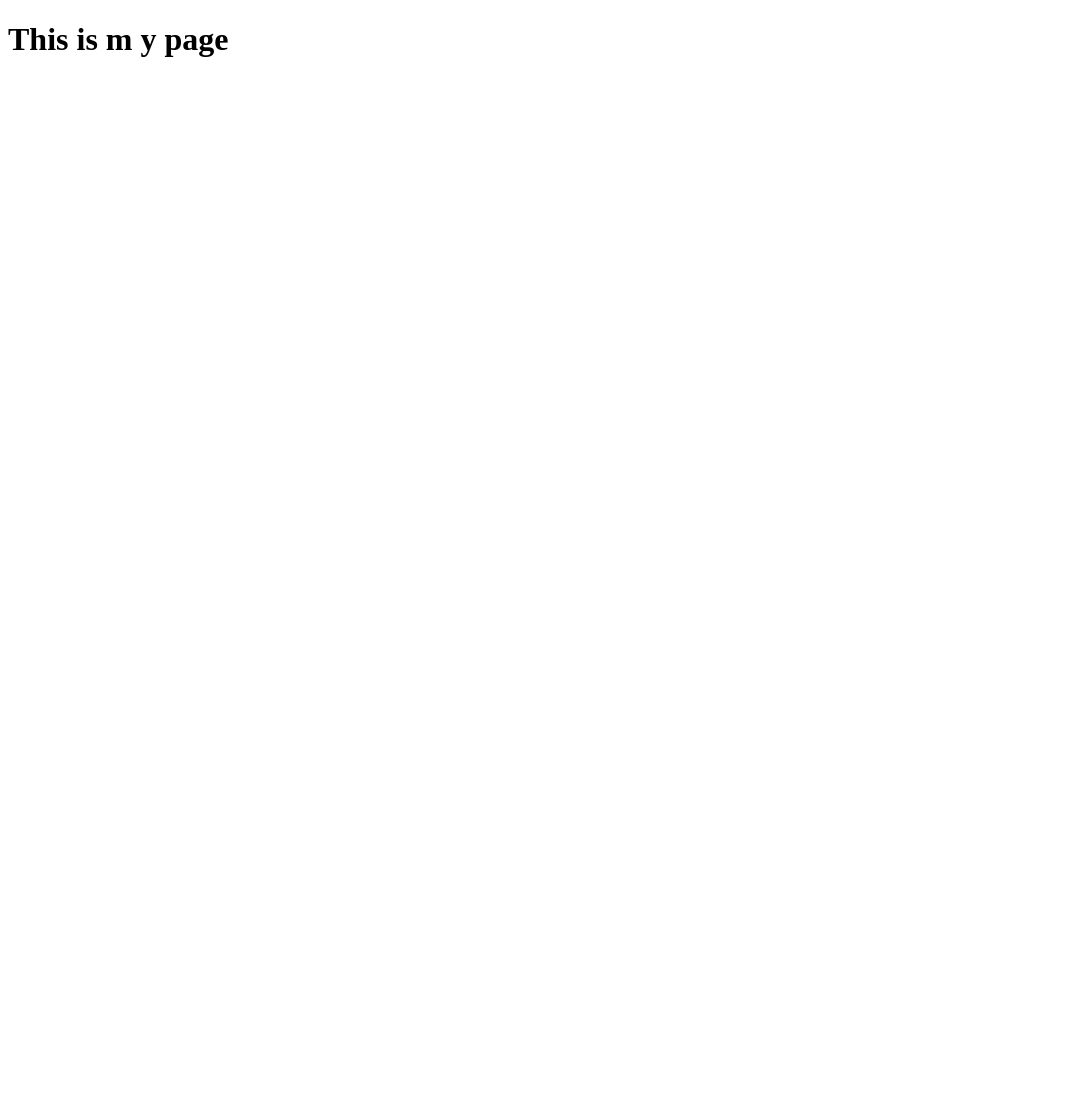
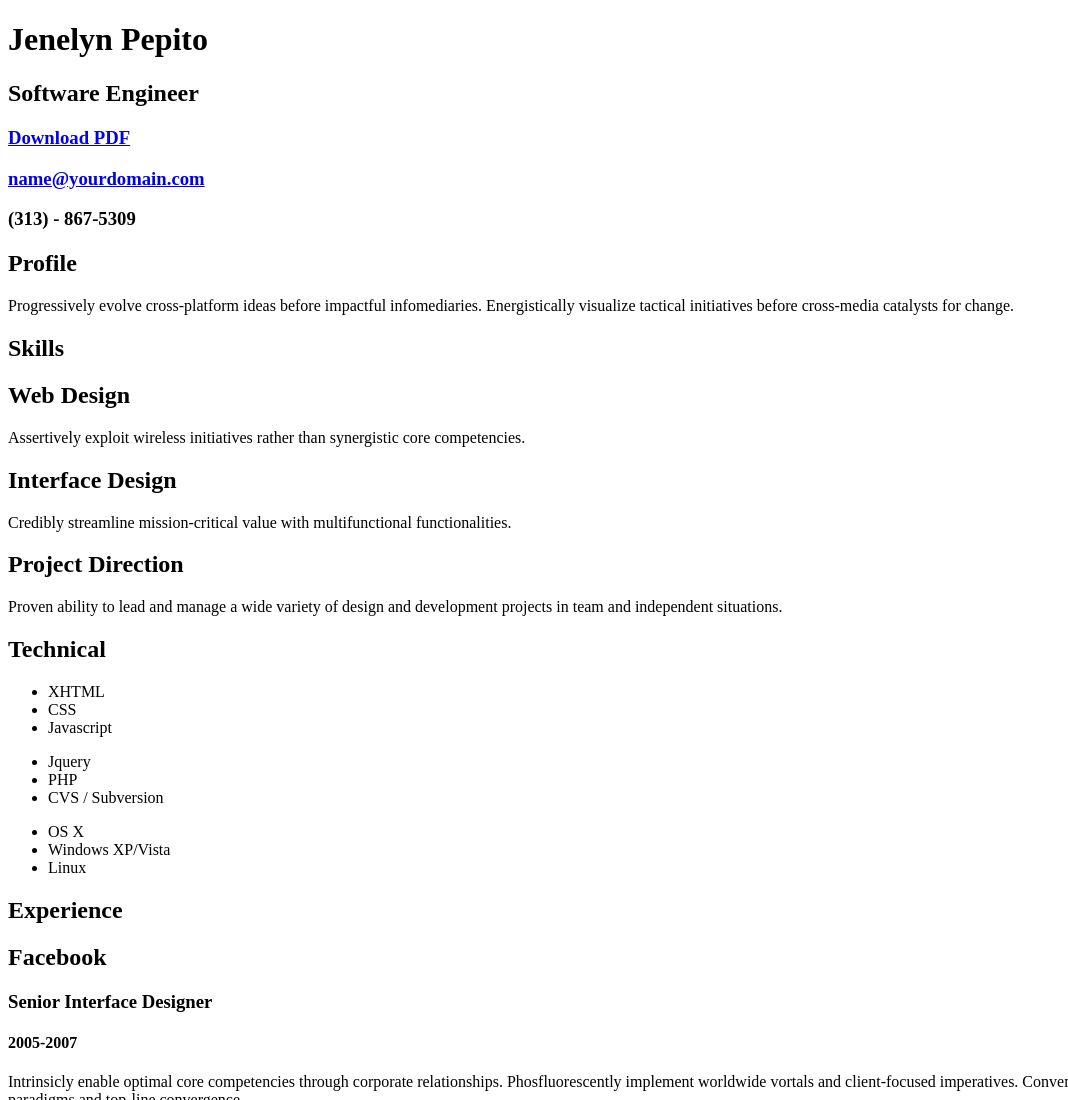
Before and after one commit to jeeennnyyy/-jeeennnyyy.github.io, a plain HTML site: page index.html in a window 1280 px wide. Shown: the top 1100 px of the page, without its empty margins (0-1068 px from the left). Before the commit the page ends 800 px from the top, so only its background shows below. Drawn offline with Linux system fonts and the light colour scheme; a small style sheet from the web is missing.

Commit message:
Updated index.html

```diff
--- a/index.html
+++ b/index.html
@@ -1,12 +1,168 @@
-<!DOCTYPE html>
-<html lang="en">
+
+<!DOCTYPE html PUBLIC "-//W3C//DTD XHTML 1.0 Strict//EN" "http://www.w3.org/TR/xhtml1/DTD/xhtml1-strict.dtd">
+<html>
 <head>
-    <meta charset="UTF-8">
-    <meta http-equiv="X-UA-Compatible" content="IE=edge">
-    <meta name="viewport" content="width=device-width, initial-scale=1.0">
-    <title>Sample page</title>
+
+	<title>Jonathan Doe | Web Designer, Director | name@yourdomain.com</title>
+	<meta http-equiv="content-type" content="text/html; charset=utf-8" />
+
+	<meta name="keywords" content="" />
+	<meta name="description" content="" />
+
+	<link rel="stylesheet" type="text/css" href="http://yui.yahooapis.com/2.7.0/build/reset-fonts-grids/reset-fonts-grids.css" media="all" />
+	<link rel="stylesheet" type="text/css" href="resume.css" media="all" />
+
 </head>
 <body>
-    <h1>This is m y page</h1>
+
+<div id="doc2" class="yui-t7">
+	<div id="inner">
+
+		<div id="hd">
+			<div class="yui-gc">
+				<div class="yui-u first">
+					<h1>Jenelyn Pepito</h1>
+					<h2>Software Engineer</h2>
+				</div>
+
+				<div class="yui-u">
+					<div class="contact-info">
+						<h3><a id="pdf" href="#">Download PDF</a></h3>
+						<h3><a href="mailto:name@yourdomain.com">name@yourdomain.com</a></h3>
+						<h3>(313) - 867-5309</h3>
+					</div><!--// .contact-info -->
+				</div>
+			</div><!--// .yui-gc -->
+		</div><!--// hd -->
+
+		<div id="bd">
+			<div id="yui-main">
+				<div class="yui-b">
+
+					<div class="yui-gf">
+						<div class="yui-u first">
+							<h2>Profile</h2>
+						</div>
+						<div class="yui-u">
+							<p class="enlarge">
+								Progressively evolve cross-platform ideas before impactful infomediaries. Energistically visualize tactical initiatives before cross-media catalysts for change.
+							</p>
+						</div>
+					</div><!--// .yui-gf -->
+
+					<div class="yui-gf">
+						<div class="yui-u first">
+							<h2>Skills</h2>
+						</div>
+						<div class="yui-u">
+
+								<div class="talent">
+									<h2>Web Design</h2>
+									<p>Assertively exploit wireless initiatives rather than synergistic core competencies.	</p>
+								</div>
+
+								<div class="talent">
+									<h2>Interface Design</h2>
+									<p>Credibly streamline mission-critical value with multifunctional functionalities.	 </p>
+								</div>
+
+								<div class="talent">
+									<h2>Project Direction</h2>
+									<p>Proven ability to lead and manage a wide variety of design and development projects in team and independent situations.</p>
+								</div>
+						</div>
+					</div><!--// .yui-gf -->
+
+					<div class="yui-gf">
+						<div class="yui-u first">
+							<h2>Technical</h2>
+						</div>
+						<div class="yui-u">
+							<ul class="talent">
+								<li>XHTML</li>
+								<li>CSS</li>
+								<li class="last">Javascript</li>
+							</ul>
+
+							<ul class="talent">
+								<li>Jquery</li>
+								<li>PHP</li>
+								<li class="last">CVS / Subversion</li>
+							</ul>
+
+							<ul class="talent">
+								<li>OS X</li>
+								<li>Windows XP/Vista</li>
+								<li class="last">Linux</li>
+							</ul>
+						</div>
+					</div><!--// .yui-gf-->
+
+					<div class="yui-gf">
+
+						<div class="yui-u first">
+							<h2>Experience</h2>
+						</div><!--// .yui-u -->
+
+						<div class="yui-u">
+
+							<div class="job">
+								<h2>Facebook</h2>
+								<h3>Senior Interface Designer</h3>
+								<h4>2005-2007</h4>
+								<p>Intrinsicly enable optimal core competencies through corporate relationships. Phosfluorescently implement worldwide vortals and client-focused imperatives. Conveniently initiate virtual paradigms and top-line convergence. </p>
+							</div>
+
+							<div class="job">
+								<h2>Apple Inc.</h2>
+								<h3>Senior Interface Designer</h3>
+								<h4>2005-2007</h4>
+								<p>Progressively reconceptualize multifunctional "outside the box" thinking through inexpensive methods of empowerment. Compellingly morph extensive niche markets with mission-critical ideas. Phosfluorescently deliver bricks-and-clicks strategic theme areas rather than scalable benefits. </p>
+							</div>
+
+							<div class="job">
+								<h2>Microsoft</h2>
+								<h3>Principal and Creative Lead</h3>
+								<h4>2004-2005</h4>
+								<p>Intrinsicly transform flexible manufactured products without excellent intellectual capital. Energistically evisculate orthogonal architectures through covalent action items. Assertively incentivize sticky platforms without synergistic materials. </p>
+							</div>
+
+
+							<div class="job last">
+								<h2>International Business Machines (IBM)</h2>
+								<h3>Lead Web Designer</h3>
+								<h4>2001-2004</h4>
+								<p>Globally re-engineer cross-media schemas through viral methods of empowerment. Proactively grow long-term high-impact human capital and highly efficient innovation. Intrinsicly iterate excellent e-tailers with timely e-markets.</p>
+							</div>
+
+						</div><!--// .yui-u -->
+					</div><!--// .yui-gf -->
+
+
+					<div class="yui-gf last">
+						<div class="yui-u first">
+							<h2>Education</h2>
+						</div>
+						<div class="yui-u">
+							<h2>Indiana University - Bloomington, Indiana</h2>
+							<h3>Dual Major, Economics and English &mdash; <strong>4.0 GPA</strong> </h3>
+						</div>
+					</div><!--// .yui-gf -->
+
+
+				</div><!--// .yui-b -->
+			</div><!--// yui-main -->
+		</div><!--// bd -->
+
+		<div id="ft">
+			<p>Jonathan Doe &mdash; <a href="mailto:name@yourdomain.com">name@yourdomain.com</a> &mdash; (313) - 867-5309</p>
+		</div><!--// footer -->
+
+	</div><!-- // inner -->
+
+
+</div><!--// doc -->
+
+
 </body>
 </html>
```
